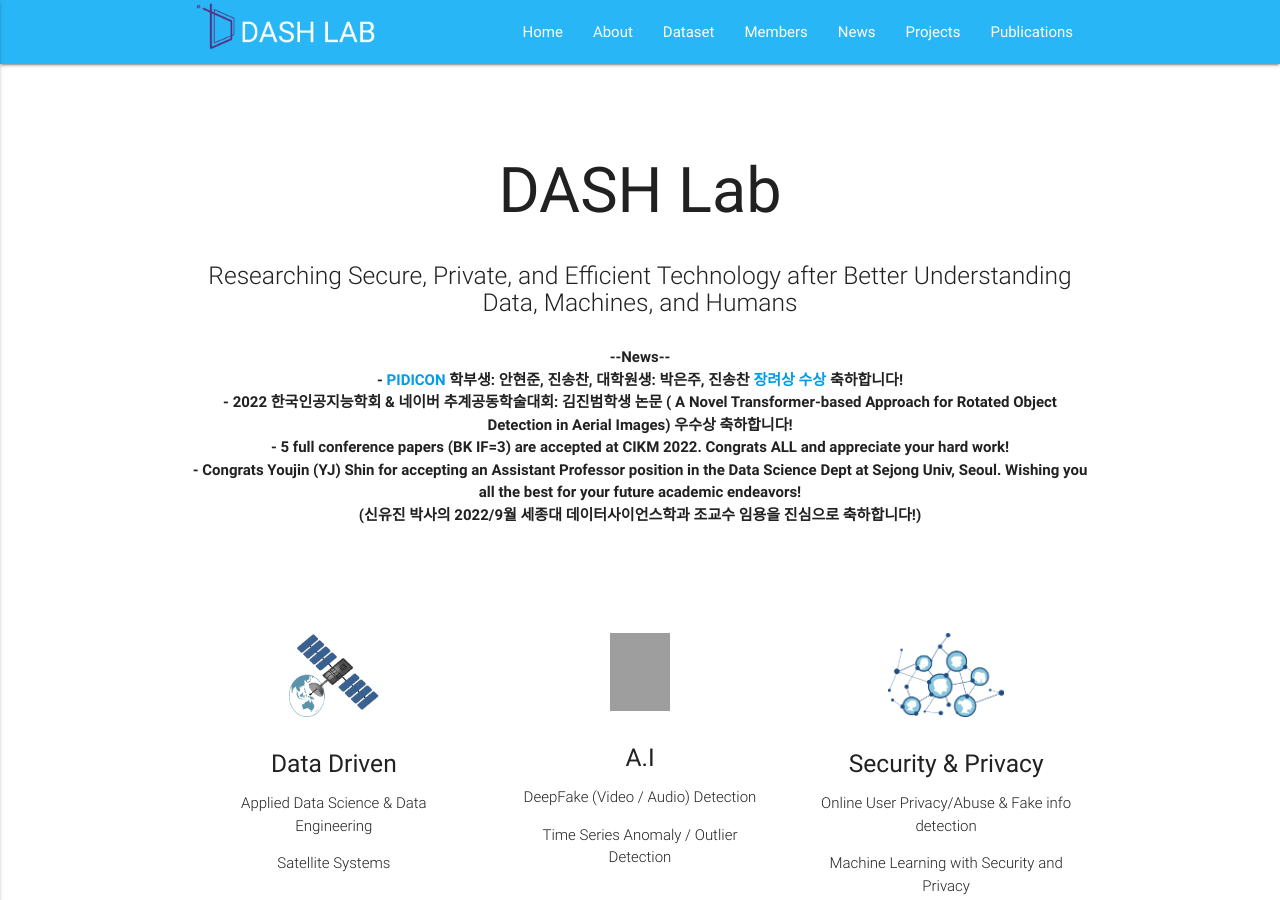
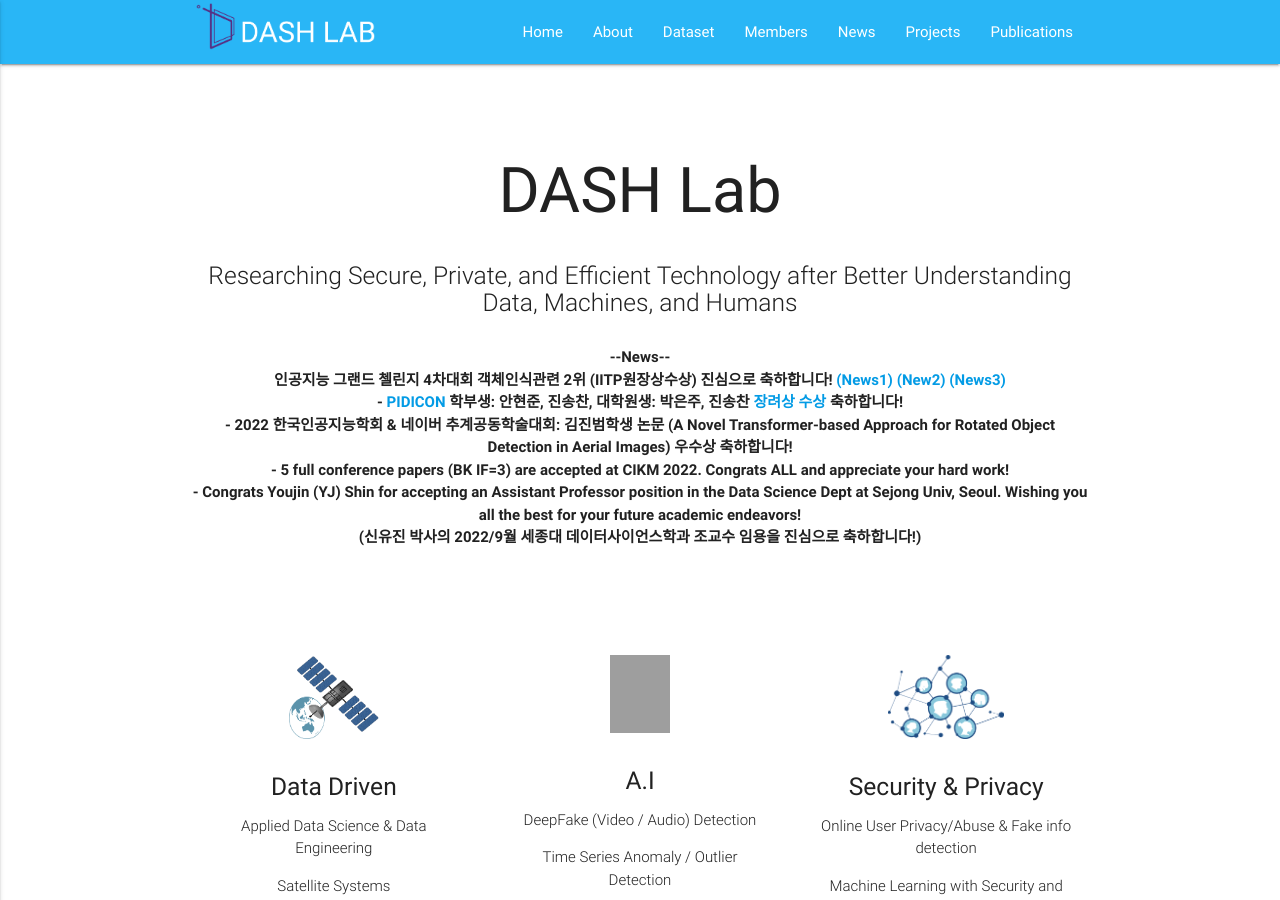
Before and after one commit to Yurim990507/DASH-Lab.github.io, a Jekyll site: the page built from index.md, in a window 1280 px wide and 900 px high. Built offline with Jekyll 4.4.1, drawn with Linux system fonts in a browser that asks for light colours; a script that is not in the unit is left out; comment, search, counter and statistics services are not loaded; grey boxes are pictures that could not be loaded.

Commit message:
Update home.html

```diff
--- a/_layouts/home.html
+++ b/_layouts/home.html
@@ -12,8 +12,9 @@ layout: default
 
       <div class="row center">
         <h7 class="header col s12 light"> <b> --News-- </b></h7>
+        <h7 class="header col s12 light"> <b> 인공지능 그랜드 첼린지 4차대회 객체인식관련 2위 (IITP원장상수상)  진심으로 축하합니다! <a href="https://www.korea.kr/news/pressReleaseView.do?newsId=156538366&call_from=rsslink">(News1)</a> <a href="https://www.aitimes.kr/news/articleView.html?idxno=26612">(New2)</a> <a href="http://www.irobotnews.com/news/articleView.html?idxno=30147">(News3)</a></b></h7>
         <h7 class="header col s12 light"> <b> - <a href="https://pidicon.kr/">PIDICON</a> 학부생: 안현준, 진송찬, 대학원생: 박은주, 진송찬 <a href="https://cs.skku.edu/ko/edures/education/view/6957">장려상 수상</a> 축하합니다!   </b></h7>
-        <h7 class="header col s12 light"> <b> - 2022 한국인공지능학회 & 네이버 추계공동학술대회: 김진범학생 논문 ( A Novel Transformer-based Approach for Rotated Object Detection in Aerial Images) 우수상 축하합니다!   </b></h7>
+        <h7 class="header col s12 light"> <b> - 2022 한국인공지능학회 & 네이버 추계공동학술대회: 김진범학생 논문 (A Novel Transformer-based Approach for Rotated Object Detection in Aerial Images) 우수상 축하합니다!   </b></h7>
         <h7 class="header col s12 light"> <b> - 5 full conference papers (BK IF=3) are accepted at CIKM 2022. Congrats ALL and appreciate your hard work! </b></h7>
         <h7 class="header col s12 light"> <b> - Congrats Youjin (YJ) Shin for accepting an Assistant Professor position in the Data Science Dept at Sejong Univ, Seoul. Wishing you all the best for your future academic endeavors!  </b></h7>
         <h7 class="header col s12 light"> <b> (신유진 박사의 2022/9월 세종대 데이터사이언스학과 조교수 임용을 진심으로 축하합니다!)  </b></h7>
```
